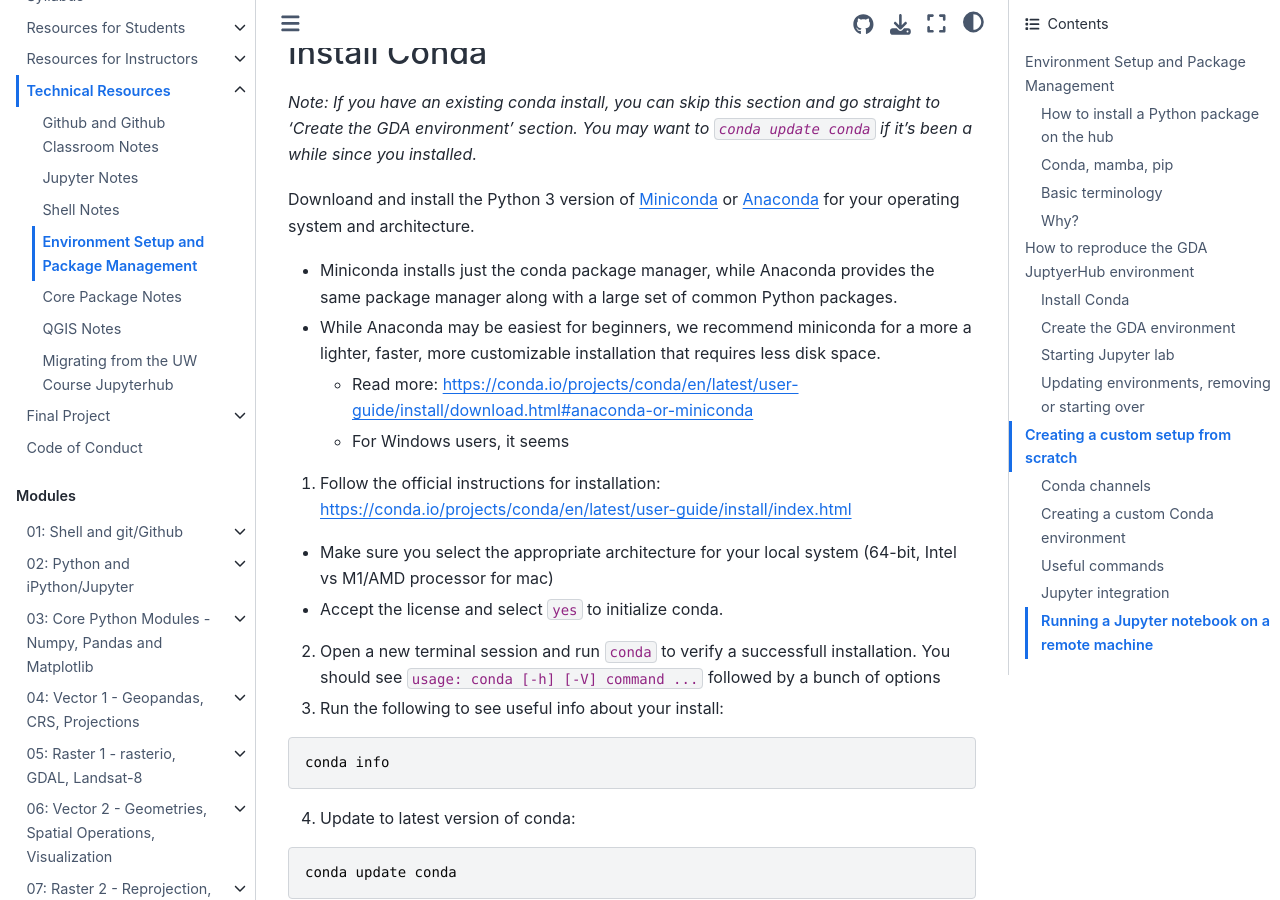
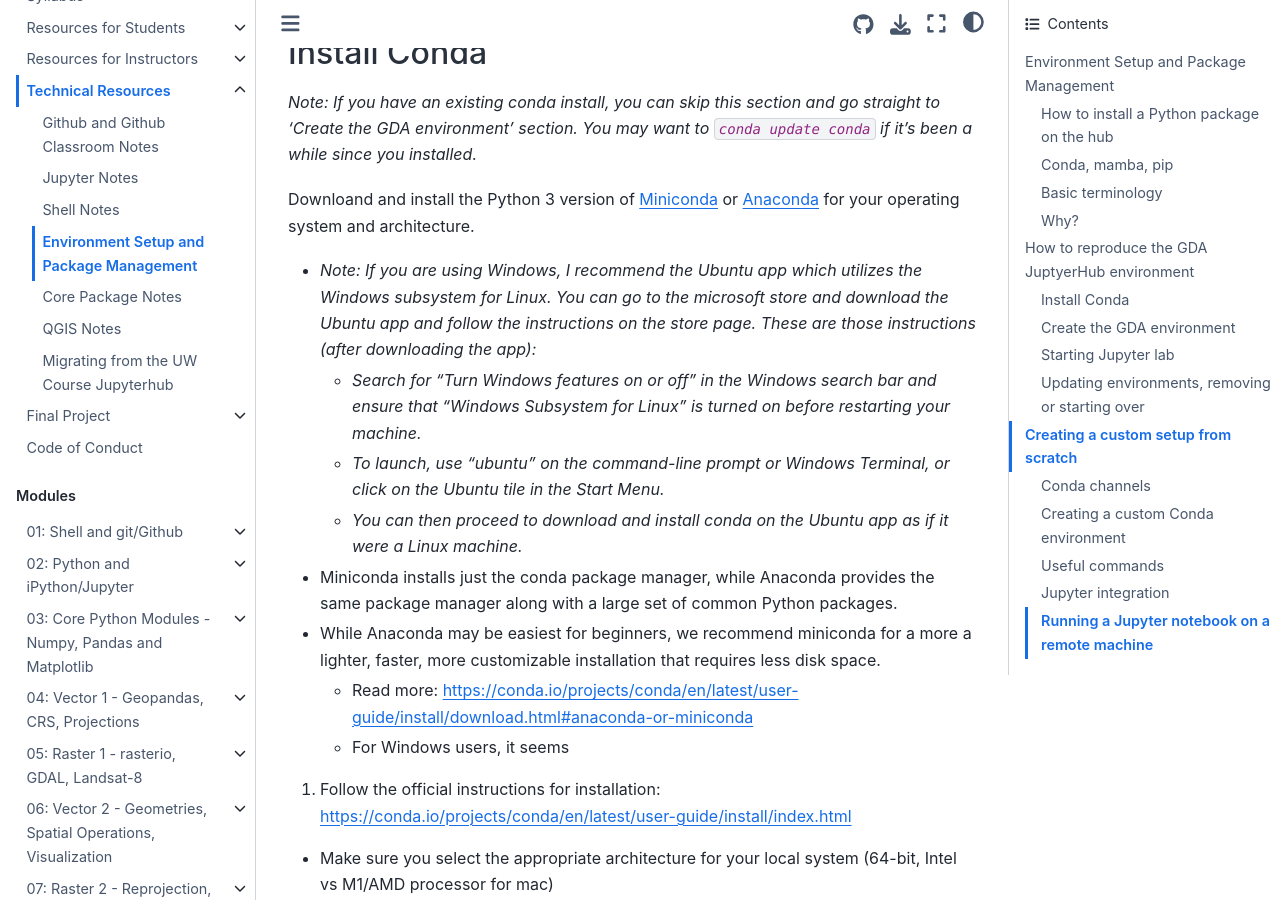
Before and after one commit to UW-GDA/jupyterbook, a Jupyter Book: the page built from book/resources/conda.md, in a window 1280 px wide and 900 px high, scrolled down 4096 px. Built offline with Jupyter Book 1.0.4 settings and Sphinx 7.4.7 and the Sphinx Book theme 1.1.4, drawn with Linux system fonts in a browser that asks for light colours; pages that are not in the unit, such as notebooks, are missing from menus.

Commit message:
update conda install instructions for Windows users

```diff
--- a/book/resources/conda.md
+++ b/book/resources/conda.md
@@ -93,6 +93,12 @@ But I already have Python installed on my computer, why do I need this?
 *Note: If you have an existing conda install, you can skip this section and go straight to 'Create the GDA environment' section.  You may want to `conda update conda` if it's been a while since you installed.*
 
 Downloand and install the Python 3 version of [Miniconda](https://docs.conda.io/en/latest/miniconda.html) or [Anaconda](https://www.anaconda.com/distribution/) for your operating system and architecture.
+
+* *Note: If you are using Windows, I recommend the Ubuntu app which utilizes the Windows subsystem for Linux. You can go to the microsoft store and download the Ubuntu app and follow the instructions on the store page.
+These are those instructions (after downloading the app):*
+  - *Search for "Turn Windows features on or off" in the Windows search bar and ensure that "Windows Subsystem for Linux" is turned on before restarting your machine.*
+  - *To launch, use "ubuntu" on the command-line prompt or Windows Terminal, or click on the Ubuntu tile in the Start Menu.*
+  - *You can then proceed to download and install conda on the Ubuntu app as if it were a Linux machine.*
 * Miniconda installs just the conda package manager, while Anaconda provides the same package manager along with a large set of common Python packages.
 * While Anaconda may be easiest for beginners, we recommend miniconda for a more a lighter, faster, more customizable installation that requires less disk space.
   * Read more: https://conda.io/projects/conda/en/latest/user-guide/install/download.html#anaconda-or-miniconda
```
